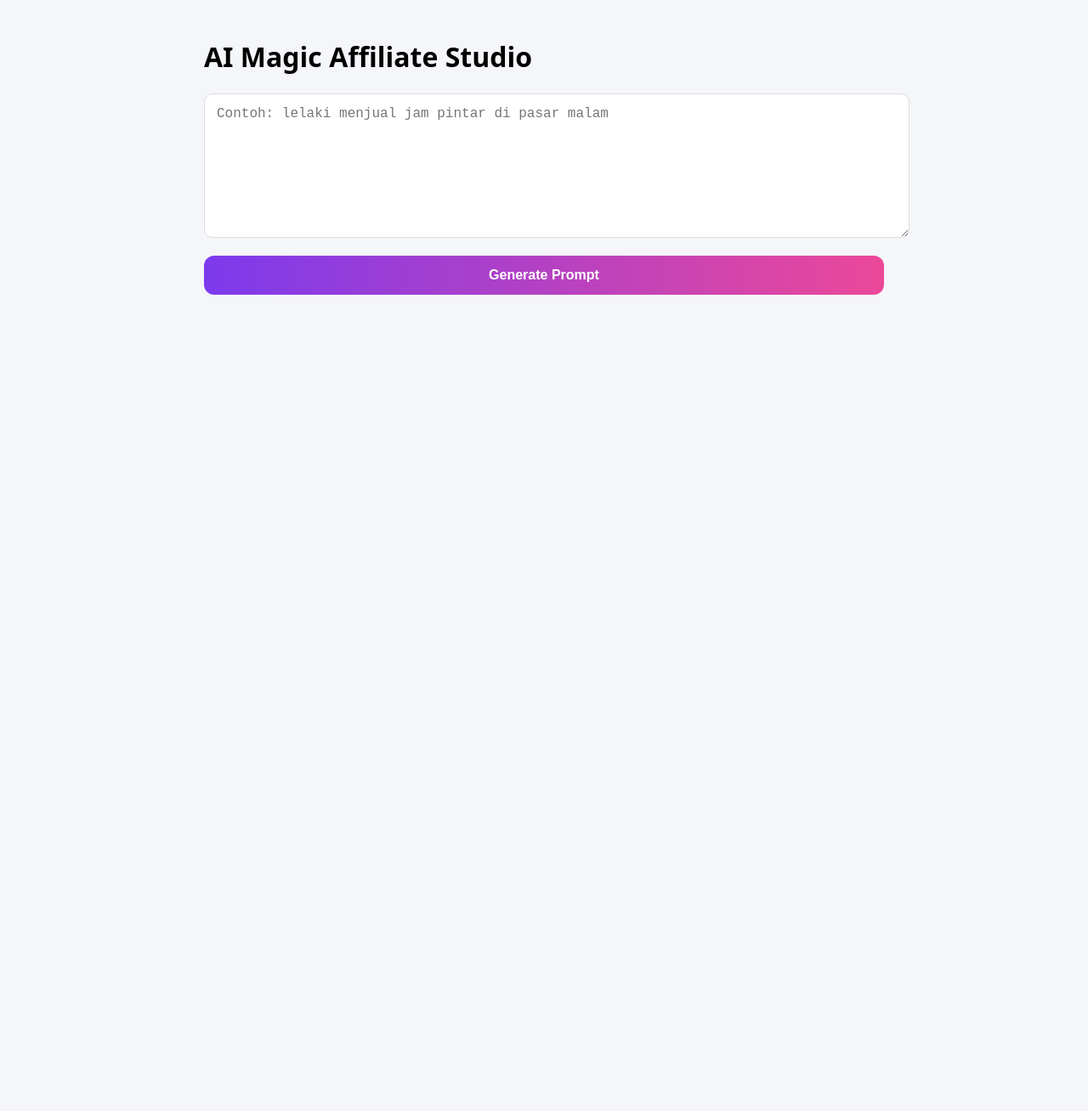
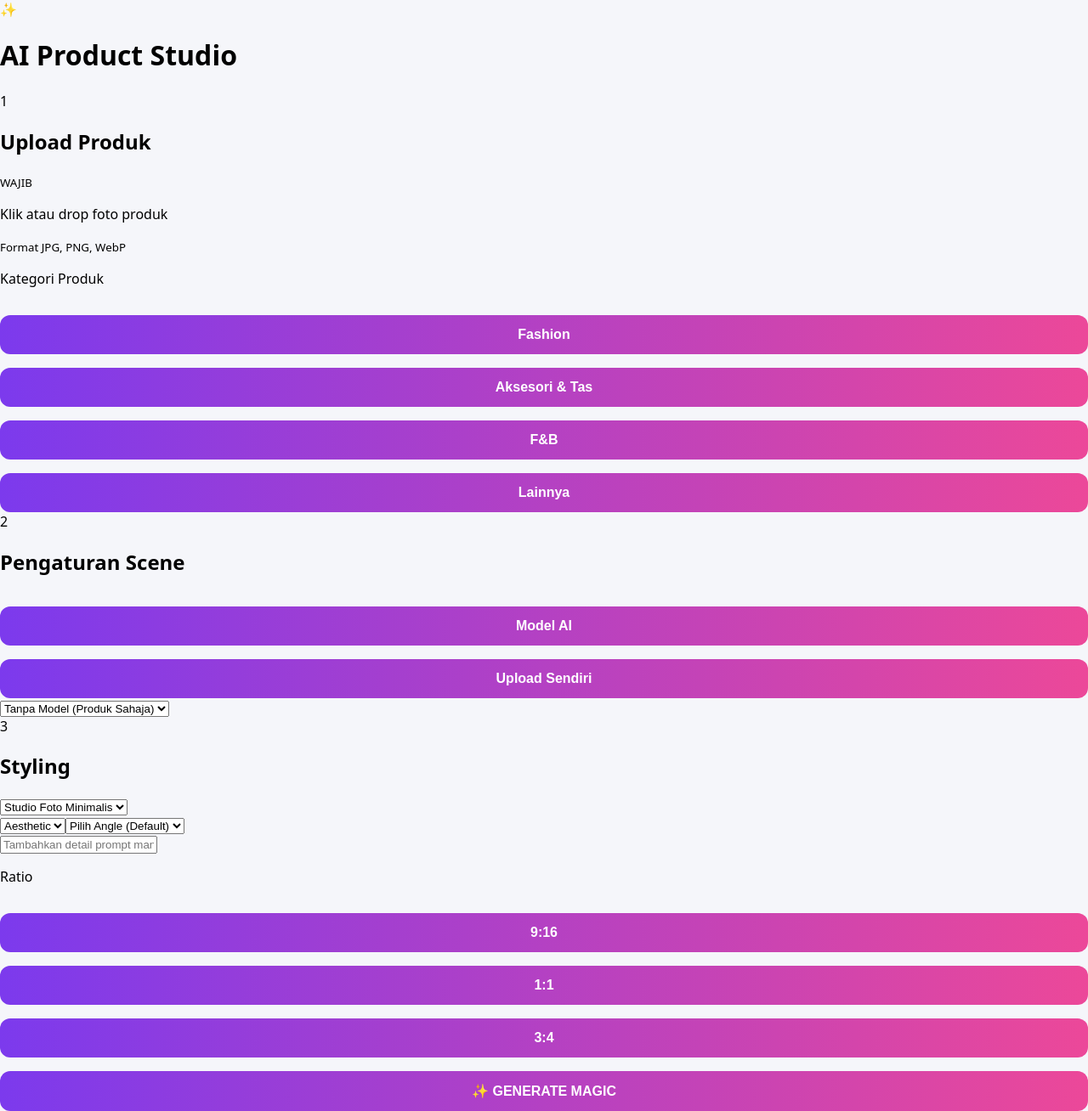
Before and after one commit to mohdshmrinmin-beep/ai-magic-affiliate-v2, a Next.js app: page / in a window 1280 px wide. Shown: the whole page at 85% size. Before the commit the page ends 800 px from the top, so only its background shows below. Built offline with nearby package versions, Linux system fonts and the light colour scheme.

Commit message:
Update index.js

```diff
--- a/pages/index.js
+++ b/pages/index.js
@@ -1,58 +1,102 @@
 import { useState } from "react";
 
 export default function Home() {
-  const [prompt, setPrompt] = useState("");
-  const [result, setResult] = useState("");
-  const [loading, setLoading] = useState(false);
-  const [error, setError] = useState("");
-
-  async function generatePrompt() {
-    setLoading(true);
-    setError("");
-    setResult("");
-
-    try {
-      const res = await fetch("/api/prompt", {
-        method: "POST",
-        headers: { "Content-Type": "application/json" },
-        body: JSON.stringify({ prompt }),
-      });
-
-      const data = await res.json();
-
-      if (!res.ok) {
-        setError(data.error || "Ralat tidak diketahui");
-      } else {
-        setResult(data.result);
-      }
-    } catch (err) {
-      setError("Gagal hubungi server");
-    }
-
-    setLoading(false);
-  }
+  const [category, setCategory] = useState("Fashion");
+  const [ratio, setRatio] = useState("9:16");
 
   return (
-    <main className="container">
-      <h1>AI Magic Affiliate Studio</h1>
+    <div className="app">
+      <header className="header">
+        <span className="logo">✨</span>
+        <h1>AI Product Studio</h1>
+      </header>
 
-      <textarea
-        value={prompt}
-        onChange={(e) => setPrompt(e.target.value)}
-        placeholder="Contoh: lelaki menjual jam pintar di pasar malam"
-      />
+      {/* STEP 1 */}
+      <section className="card">
+        <div className="card-title">
+          <span>1</span>
+          <h2>Upload Produk</h2>
+          <small>WAJIB</small>
+        </div>
 
-      <button onClick={generatePrompt} disabled={loading}>
-        {loading ? "Menjana..." : "Generate Prompt"}
-      </button>
+        <div className="upload-box">
+          <p>Klik atau drop foto produk</p>
+          <small>Format JPG, PNG, WebP</small>
+        </div>
 
-      {error && <p className="error">{error}</p>}
+        <p className="label">Kategori Produk</p>
+        <div className="category-grid">
+          {["Fashion", "Aksesori & Tas", "F&B", "Lainnya"].map((item) => (
+            <button
+              key={item}
+              className={category === item ? "active" : ""}
+              onClick={() => setCategory(item)}
+            >
+              {item}
+            </button>
+          ))}
+        </div>
+      </section>
 
-      {result && (
-        <pre className="result">
-          {result}
-        </pre>
-      )}
-    </main>
+      {/* STEP 2 */}
+      <section className="card">
+        <div className="card-title">
+          <span>2</span>
+          <h2>Pengaturan Scene</h2>
+        </div>
+
+        <div className="tabs">
+          <button className="active">Model AI</button>
+          <button>Upload Sendiri</button>
+        </div>
+
+        <select>
+          <option>Tanpa Model (Produk Sahaja)</option>
+        </select>
+      </section>
+
+      {/* STEP 3 */}
+      <section className="card">
+        <div className="card-title">
+          <span>3</span>
+          <h2>Styling</h2>
+        </div>
+
+        <select>
+          <option>Studio Foto Minimalis</option>
+        </select>
+
+        <div className="row">
+          <select>
+            <option>Aesthetic</option>
+          </select>
+          <select>
+            <option>Pilih Angle (Default)</option>
+          </select>
+        </div>
+
+        <input
+          type="text"
+          placeholder="Tambahkan detail prompt manual... (opsional)"
+        />
+
+        <p className="label">Ratio</p>
+        <div className="ratio">
+          {["9:16", "1:1", "3:4"].map((r) => (
+            <button
+              key={r}
+              className={ratio === r ? "active" : ""}
+              onClick={() => setRatio(r)}
+            >
+              {r}
+            </button>
+          ))}
+        </div>
+
+        <button className="generate">
+          ✨ GENERATE MAGIC
+        </button>
+      </section>
+    </div>
   );
 }
```
